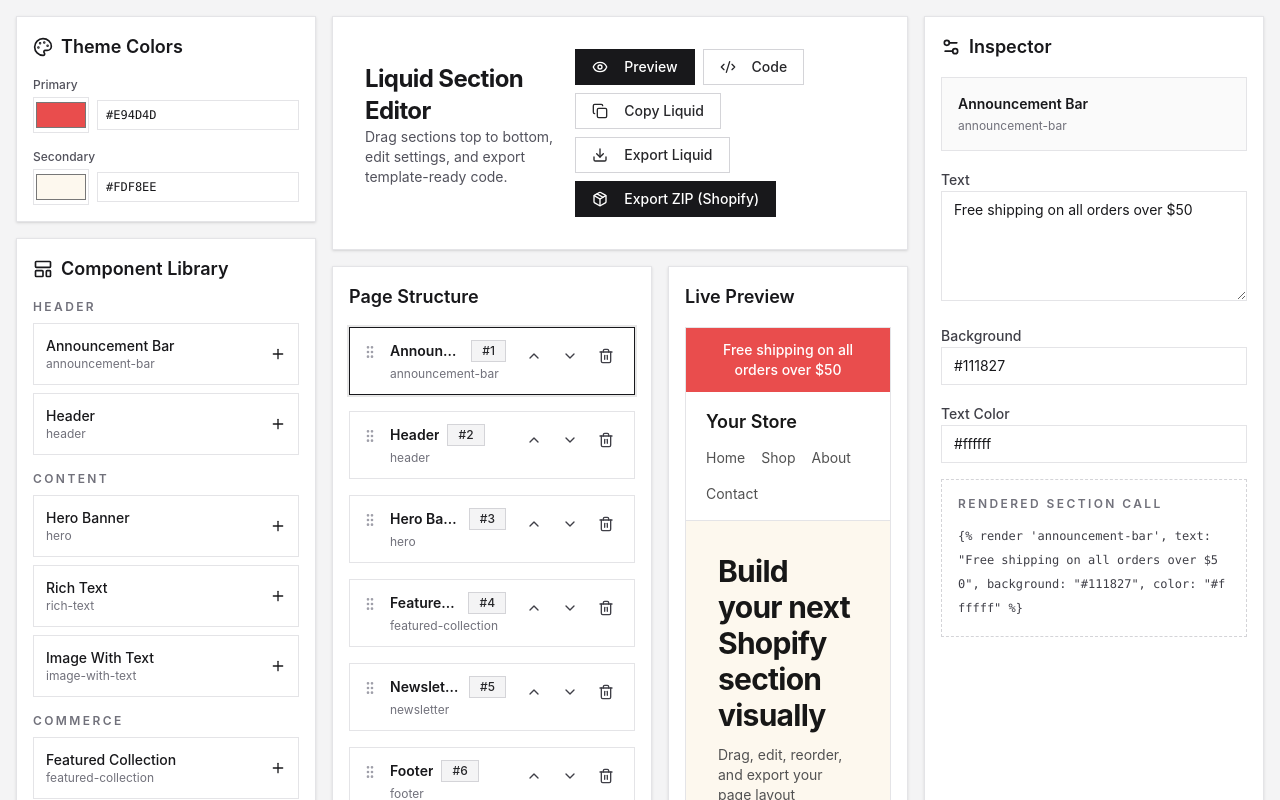
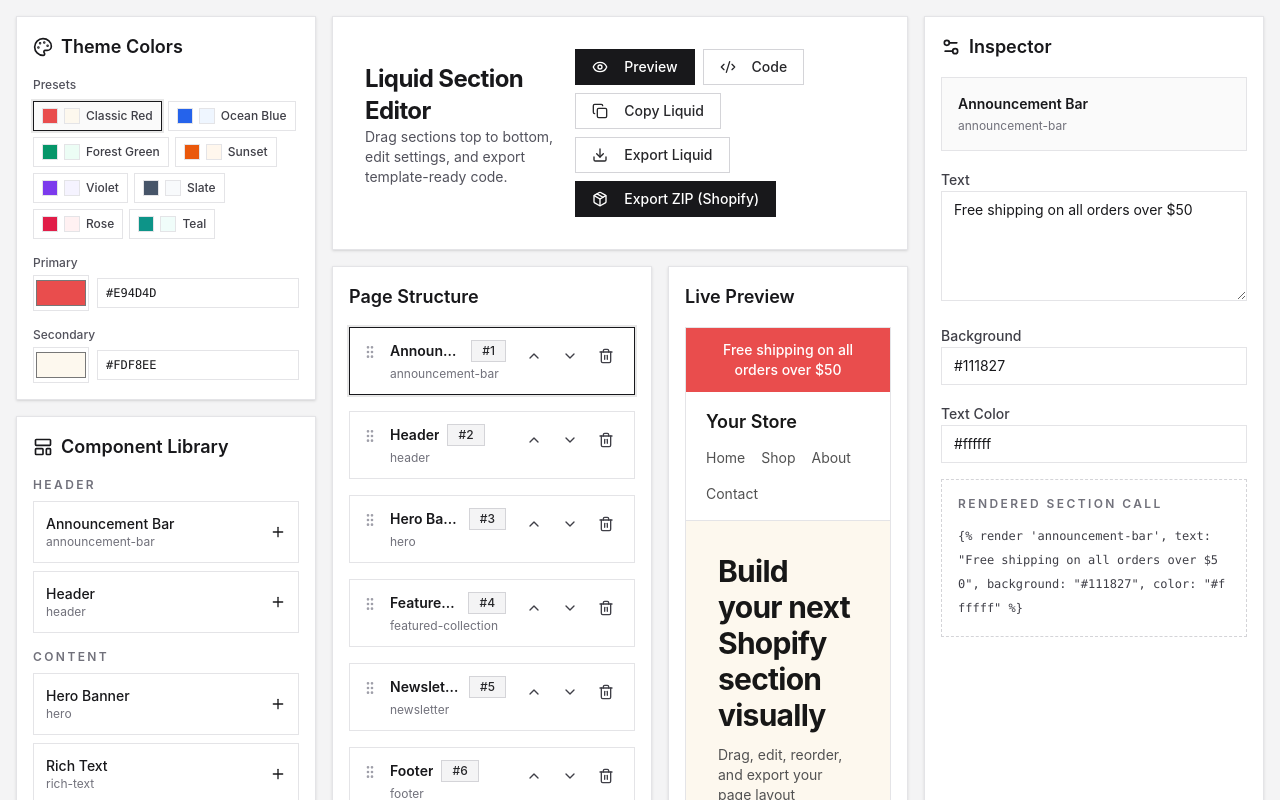
Before and after one commit to ImthiazRagib/shopify.theme-creator.react, a React (Vite) app: page / in a window 1280 px wide. Shown: the top 800 px of the page. Built offline with nearby package versions, Linux system fonts and the light colour scheme.

Commit message:
feat: add color palette presets for dynamic theme selection in LiquidEditorApp

```diff
--- a/src/App.jsx
+++ b/src/App.jsx
@@ -449,6 +449,17 @@ function SectionPreview({ section, themeColors = { primary: '#E94D4D', secondary
 
 const DEFAULT_THEME = { primary: '#E94D4D', secondary: '#FDF8EE' };
 
+const COLOR_PALETTES = [
+  { name: 'Classic Red', primary: '#E94D4D', secondary: '#FDF8EE' },
+  { name: 'Ocean Blue', primary: '#2563eb', secondary: '#eff6ff' },
+  { name: 'Forest Green', primary: '#059669', secondary: '#ecfdf5' },
+  { name: 'Sunset', primary: '#ea580c', secondary: '#fff7ed' },
+  { name: 'Violet', primary: '#7c3aed', secondary: '#f5f3ff' },
+  { name: 'Slate', primary: '#475569', secondary: '#f8fafc' },
+  { name: 'Rose', primary: '#e11d48', secondary: '#fff1f2' },
+  { name: 'Teal', primary: '#0d9488', secondary: '#f0fdfa' },
+];
+
 export default function LiquidEditorApp() {
   const [themeColors, setThemeColors] = useState(DEFAULT_THEME);
   const [sections, setSections] = useState([
@@ -539,6 +550,29 @@ export default function LiquidEditorApp() {
               </CardTitle>
             </CardHeader>
             <CardContent className="space-y-3">
+              <div>
+                <label className="mb-2 block text-xs font-medium text-zinc-600">Presets</label>
+                <div className="flex flex-wrap gap-1.5">
+                  {COLOR_PALETTES.map((palette) => {
+                    const isActive = themeColors.primary?.toLowerCase() === palette.primary.toLowerCase() && themeColors.secondary?.toLowerCase() === palette.secondary.toLowerCase();
+                    return (
+                    <button
+                      key={palette.name}
+                      type="button"
+                      onClick={() => setThemeColors({ primary: palette.primary, secondary: palette.secondary })}
+                      className={`flex items-center gap-1.5 border px-2 py-1.5 text-xs font-medium transition hover:border-zinc-400 ${
+                        isActive ? 'border-zinc-900 ring-2 ring-zinc-900/10 bg-zinc-50' : 'border-zinc-200 bg-white hover:bg-zinc-50'
+                      }`}
+                      title={palette.name}
+                    >
+                      <span className="h-4 w-4 border border-zinc-200" style={{ background: palette.primary }} />
+                      <span className="h-4 w-4 border border-zinc-200" style={{ background: palette.secondary }} />
+                      <span className="hidden sm:inline text-zinc-700">{palette.name}</span>
+                    </button>
+                    );
+                  })}
+                </div>
+              </div>
               <div>
                 <label className="mb-1 block text-xs font-medium text-zinc-600">Primary</label>
                 <div className="flex items-center gap-2">
```
